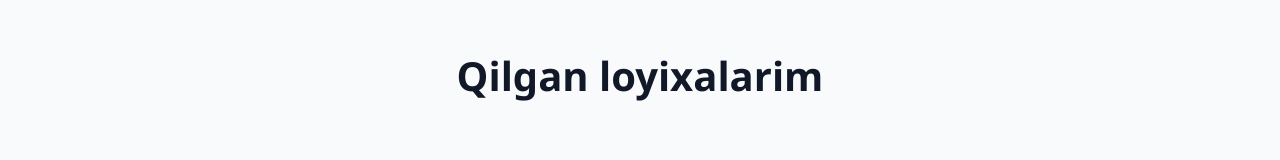
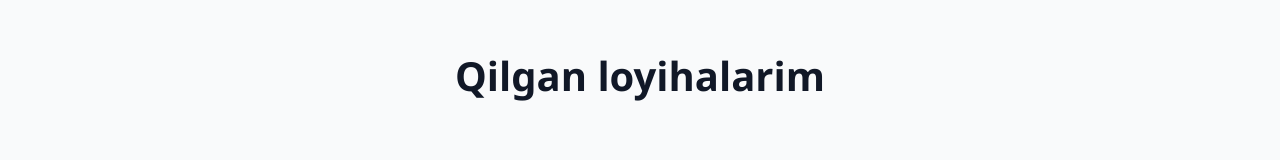
Before and after one commit to diyorbek90099/asdasdad, a plain HTML site: page index.html in a window 1280 px wide. Shown: the part 1262-1422 px from the top of the page. Drawn offline with Linux system fonts and the light colour scheme.

Commit message:
Update index.html

```diff
--- a/index.html
+++ b/index.html
@@ -106,7 +106,7 @@
     <section id="services" class="services">
         <div class="container">
             <div class="section-header">
-                <h2 class="section-title">Qilgan loyixalarim</h2>
+                <h2 class="section-title">Qilgan loyihalarim</h2>
 
             </div>
 
```
